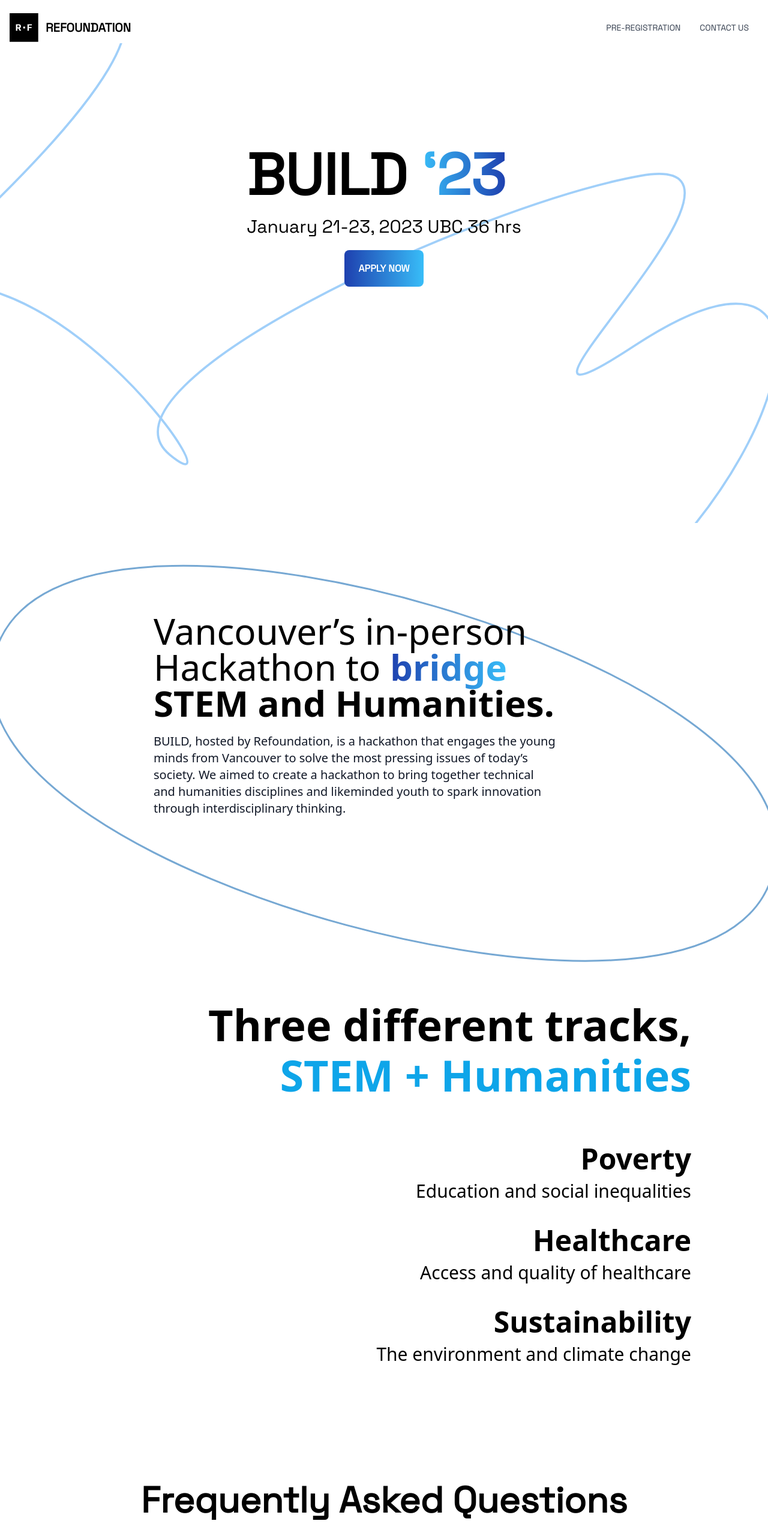
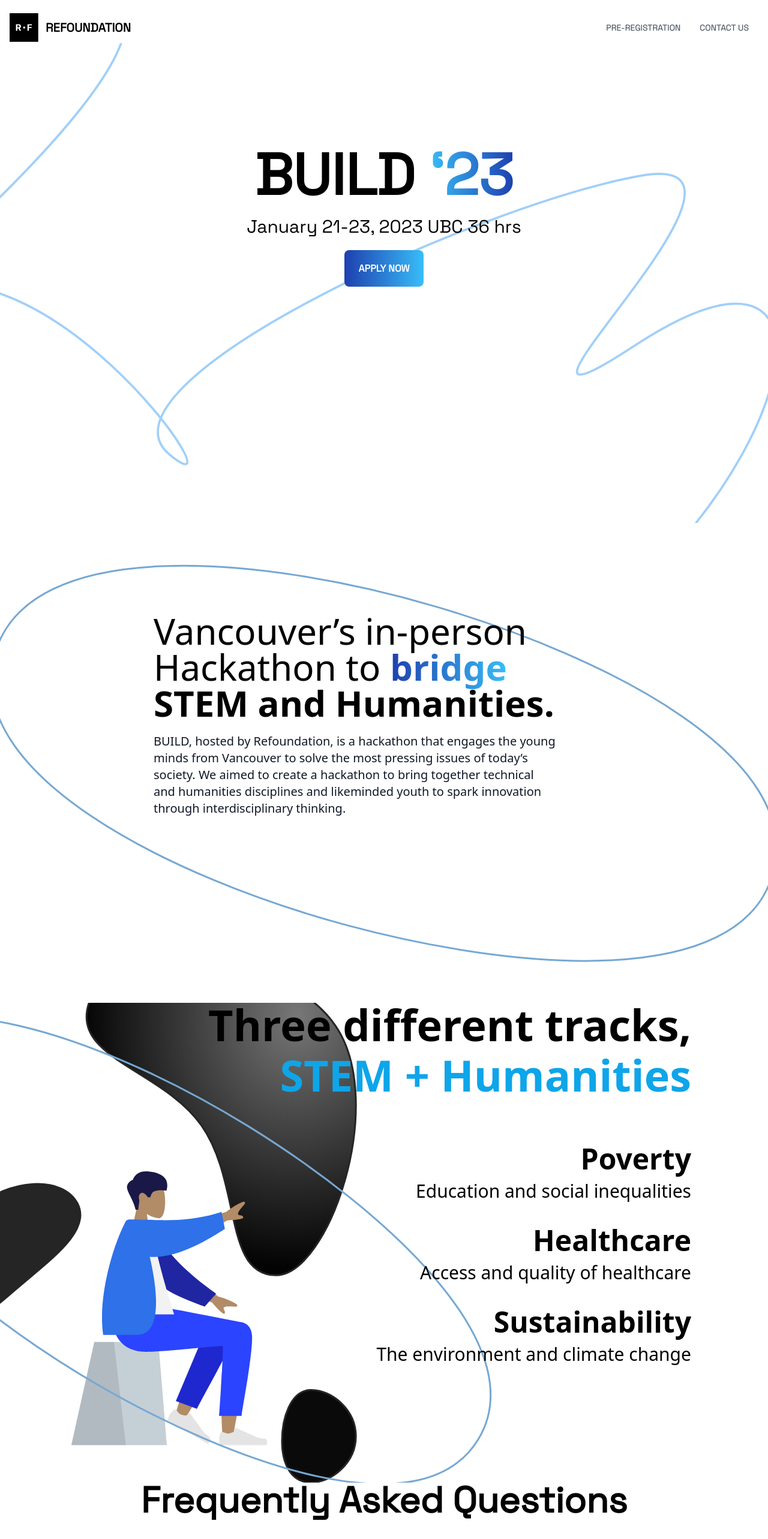
Before and after one commit to jerryq0101/BUILD-23-website, a Next.js app in the folder src/: page / in a window 1280 px wide. Shown: the top 2566 px of the page at 60% size. Built offline with nearby package versions, Linux system fonts and the light colour scheme; a web font is replaced by a local one.

Commit message:
responsive stuff

```diff
--- a/src/pages/index.js
+++ b/src/pages/index.js
@@ -1,4 +1,5 @@
 import Link from "next/link";
+import Image from "next/image";
 
 import Header from "../partials/header";
 import Footer from "../partials/footer";
@@ -9,7 +10,7 @@ export default function Home() {
     <div className="flex flex-col min-h-screen overflow-hidden font-Space">
       <Header />
       <div className="flex items-center justify-center h-screen pb-60 bg-[url('/bg.svg')] bg-cover">
-        <div>
+        <div className="text-center">
           <p className="text-8xl font-semibold">
             BUILD{" "}
             <span className="font-bold text-transparent bg-clip-text transition-colors bg-gradient-to-r to-blue-800 from-sky-400">
@@ -49,7 +50,8 @@ export default function Home() {
           </p>
         </div>
       </div>
-      <div className="h-screen pb-40 text-right mx-32 font-PT">
+      <div className="h-screen pb-40 text-right font-PT lg:bg-[url('/man.svg')] bg-no-repeat bg-left">
+        <div className=" mx-32 ">
           <div className="text-7xl font-bold">
             <p>Three different tracks,</p>
             <p className="pt-3 text-sky-500">STEM + Humanities</p>
@@ -65,7 +67,10 @@ export default function Home() {
             </div>
             <div className="pb-10">
               <p className="font-bold text-5xl">Sustainability</p>
-            <p className="pt-3 text-3xl">The environment and climate change</p>
+              <p className="pt-3 text-3xl">
+                The environment and climate change
+              </p>
+            </div>
           </div>
         </div>
       </div>
```
Also changed, not shown: src/public/man.svg (added). Lines whose indentation alone changed are shown as unchanged.
